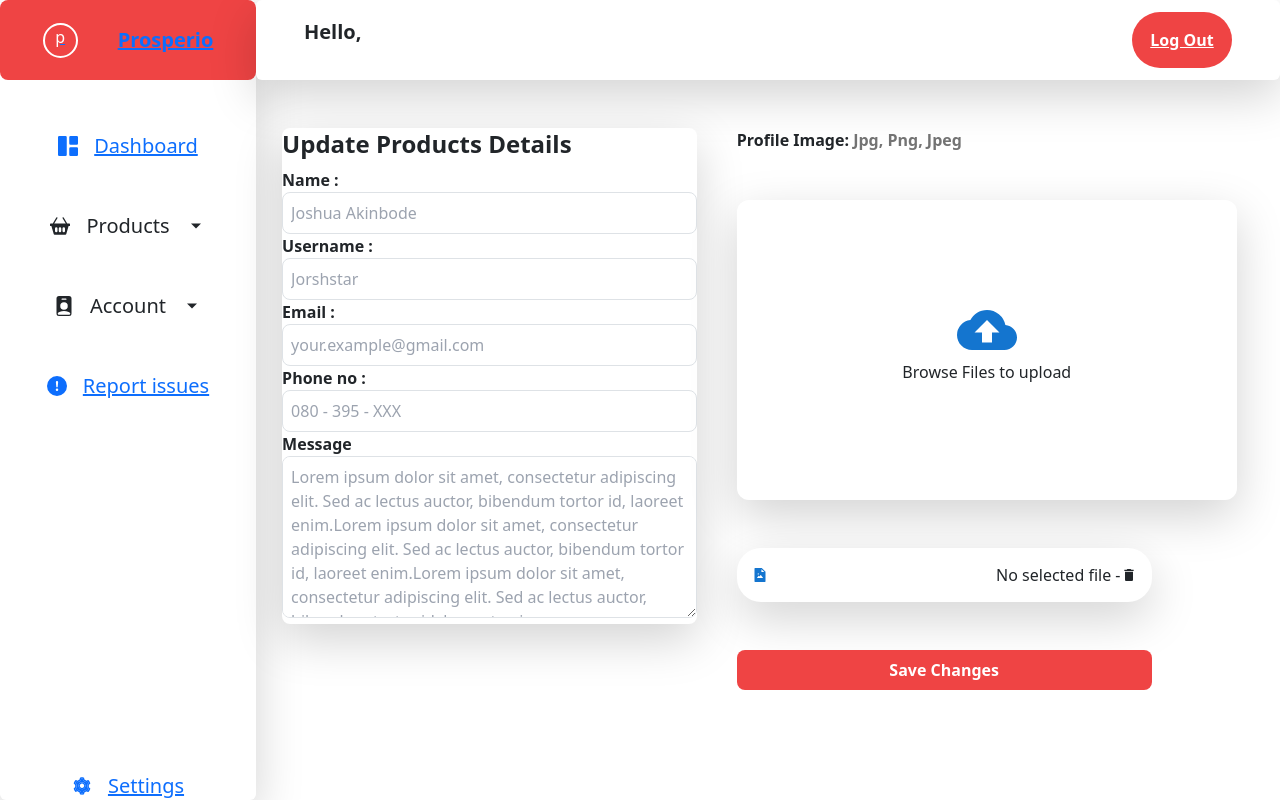
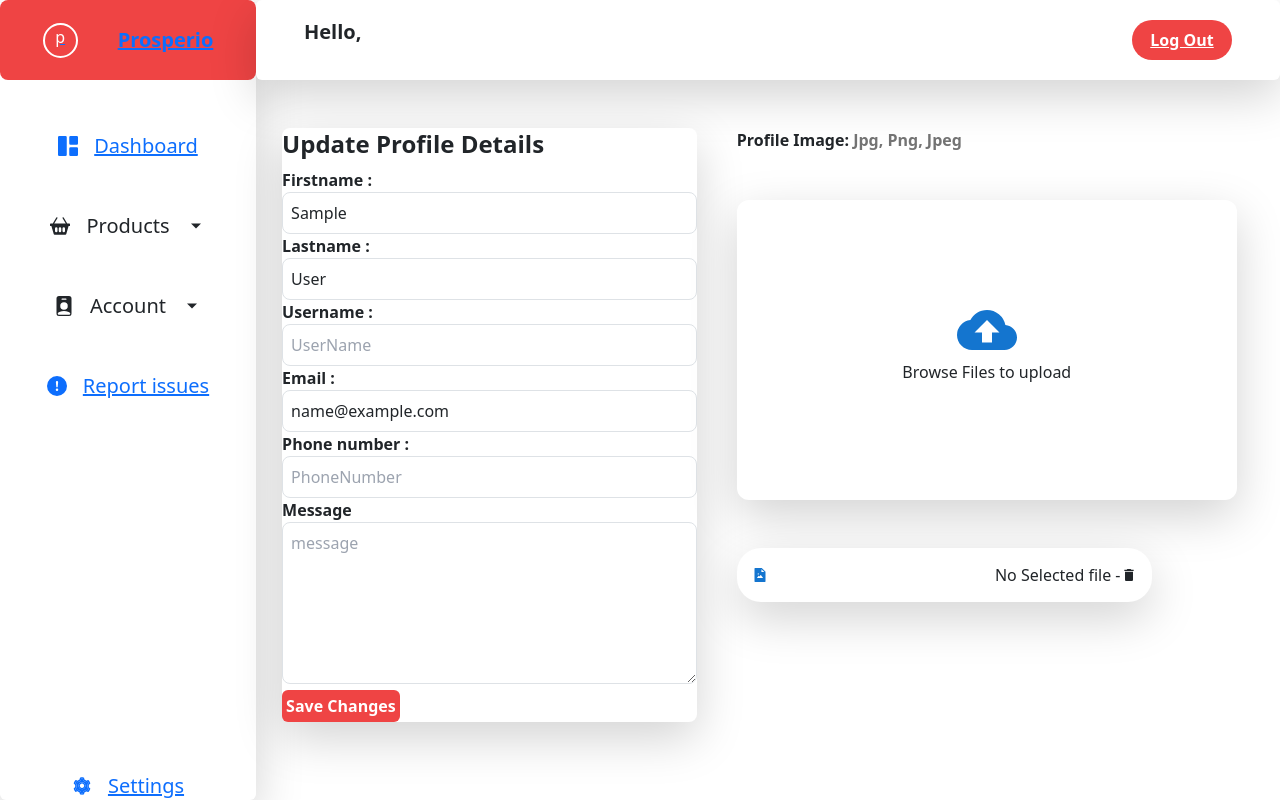
Before and after one commit to Jorshstar/Prosperio, a React (Vite) app in the folder frontend/: page /dashboard/update in a window 1280 px wide. Built offline with nearby package versions, Linux system fonts and the light colour scheme; sample sign-in values are in the browser's storage.

Commit message:
connected the backend to the profile

```diff
--- a/frontend/src/components/Dasheader.jsx
+++ b/frontend/src/components/Dasheader.jsx
@@ -30,7 +30,7 @@ export default function Dasheader() {
       <p className="font-bold text-xl">
         Hello, {userInfo ? <Link to='/dashboard/profile' className="text-red-500">{userInfo.userName}</Link> : "Guest"}
       </p>
-      <Link to='/signup' className="bg-red-500 text-white font-semibold text-center p-3 rounded-[50px] w-[100px]" onClick={logoutHandler}>
+      <Link to='/signup' className="bg-red-500 hover:bg-red-600 text-white font-semibold text-center p-2 rounded-[50px] w-[100px]" onClick={logoutHandler}>
         Log Out
       </Link>
     </div>
--- a/frontend/src/pages/Profile.jsx
+++ b/frontend/src/pages/Profile.jsx
@@ -1,8 +1,74 @@
-import profile from "../assets/profile.png";
+import { useState, useEffect } from "react";
+import { useDispatch, useSelector } from "react-redux";
+import { setCredentials } from "../slices/authSlice";
+import Loader from "../components/Loader";
+import { Link, useNavigate } from "react-router-dom";
+import { useProfileMutation } from "../slices/usersApiSlice";
+import { toast } from 'react-toastify';
 
 export default function Profile() {
+  const navigate = useNavigate();
+  const dispatch = useDispatch();
+
+  const { userInfo } = useSelector((state) => state.auth);
+  const { mutate: profileinfo } = useProfileMutation()
+
+
+  const initialState = {
+    firstName: userInfo?.firstName,
+    lastName: userInfo?.lastName,
+    userName: userInfo?.userName,
+    email: userInfo?.email,
+    phoneNumber: userInfo?.phoneNumber,
+    bio: userInfo?.bio,
+  }
+
+  const [profile] = useState(initialState)
+
+
+  const [isLoading, setIsLoading] = useState(false)
+
+  useEffect(() => {
+
+    if (!userInfo) {
+      navigate('/dashboard/profile');
+    }
+  }, [navigate, userInfo]);
+
+
+
+
+
+  const submitHandler = async (e) => {
+    e.preventDefault();
+
+    try {
+
+      // Save Profile
+      const formData = {
+        firstName: profile.firstName,
+        lastName: profile.lastName,
+        phoneNumber: profile.phoneNumber,
+        bio: profile.bio,
+        email: profile.email,
+        userName: profile,
+      };
+
+      const updatedProfile = await profileinfo(formData);
+
+      dispatch(setCredentials(updatedProfile));
+      toast.success('Profile info fetched successfully')
+      navigate("/dashboard/profile");
+    } catch (error) {
+      console.error('Error Fetching profile info:', error)
+      toast.error(error.message);
+    } finally {
+      setIsLoading(false)
+    }
+  };
+
   return (
-    <div className="flex flex-col justify-center w-[80vw] h-[85vh]">
+    <div className="flex flex-col justify-center w-[80vw] h-[85vh]" onSubmit={submitHandler}>
       <div className="flex items-start justify-center h-[100%] w-[90%] gap-10 mt-5">
         <div className="bg-white rounded-lg shadow-lg w-[45%] h-[100%] flex flex-col items-center justify-center ">
           <div className="h-[100%] w-[95%] flex flex-col gap-2 ">
@@ -10,28 +76,45 @@ export default function Profile() {
               Profile Details
             </h2>
 
-            <p className="font-bold  border-gray-300">Name : </p>
-            <p className="text-gray-500 font-semibold">Joshua Akinbode</p>
+            {isLoading ? (
+              <Loader />
+            ) : (
+              <>
+                <p className="font-bold  border-gray-300 mb-0 mt-1">Name : </p>
+                <p className="text-gray-500 font-semibold mb-1 mt-0">
+                    {`${profile.firstName} ${profile.lastName}`}
+                </p>
 
-            <p className="font-bold  border-gray-300">Username : </p>
-            <p className="text-gray-500 font-semibold">Joshy</p>
+                <p className="font-bold  border-gray-300 mb-0 mt-1">Username : </p>
+.                <p className="text-gray-500 font-semibold mb-1 mt-0">
+                  {profile.userName}
+                </p>
 
-            <p className="font-bold  border-gray-300">Email : </p>
-            <p className="text-gray-500 font-semibold">your.example@gmail.com</p>
+                <p className="font-bold  border-gray-300 mb-0 mt-1">Email : </p>
+                <p className="text-gray-500 font-semibold mb-1 mt-0">
+                  {profile.email}
+                </p>
 
-            <p className="font-bold  border-gray-300">Phone number : </p>
-            <p className="text-gray-500 font-semibold">080 - 395 - XXX</p>
+                <p className="font-bold  border-gray-300 mb-0 mt-1">Phone number : </p>
+                <p className="text-gray-500 font-semibold mb-1 mt-0">
+                  {profile.phoneNumber}
+                </p>
 
-
-            <b>Description:</b>
-            <p className="text-gray-500 font-semibold">
-              Lorem ipsum dolor sit amet, consectetur adipiscing elit. Sed ac
-              lectus auctor, bibendum tortor id, laoreet enim. Lorem ipsum dolor
-              sit amet, consectetur adipiscing elit. Sed ac lectus auctor,
-              bibendum tortor id, laoreet enim. Lorem ipsum dolor sit amet,
-              consectetur adipiscing elit. Sed ac lectus auctor, bibendum tortor
-              id, laoreet enim
-            </p>
+                <b className="mb-0 mt-1">Description:</b>
+                <p className="text-gray-500 font-semibold mb-1 mt-0">
+                  {profile.bio || "No description available"}
+                </p>
+                <>
+                  <div>
+                    <Link to="/dashboard/update">
+                      <button className="bg-red-500 hover:bg-red-600 text-white font-semibold text-center p-1 rounded mt-2">
+                        Edit Profile
+                      </button>
+                    </Link>
+                  </div>
+                </>
+              </>
+            )}
           </div>
         </div>
         <div className="w-[45%] h-[100%] flex flex-col gap-7">
--- a/frontend/src/pages/Updateprofile.jsx
+++ b/frontend/src/pages/Updateprofile.jsx
@@ -1,56 +1,128 @@
+import { useDispatch, useSelector } from 'react-redux'
 import { MdCloudUpload, MdDelete } from "react-icons/md";
 import { AiFillFileImage } from "react-icons/ai";
-import { useState } from "react";
+import { useState, useEffect } from "react";
+import { useNavigate } from 'react-router-dom';
+import Loader from "../components/Loader";
+import { toast } from 'react-toastify';
+import { setCredentials } from "../slices/authSlice";
+import { useUpdateUserMutation } from '../slices/usersApiSlice'
 
-export default function Updateprofile() {
-  const [image, setImage] = useState(null);
-  const [fileName, setFileName] = useState("No selected file");
+function Updateprofile() {
+  const [firstName, setFirstName] = useState('');
+  const [lastName, setLastName] = useState('');
+  const [userName, setUserName] = useState('');
+  const [email, setEmail] = useState('');
+  const [phoneNumber, setPhoneNumber] = useState('');
+  const [bio, setBio] = useState('');
+
+  const navigate = useNavigate();
+  const dispatch = useDispatch();
+
+  const { userInfo } = useSelector((state) => state.auth);
+  const [updateProfile, { isLoading }] = useUpdateUserMutation();
+
+  useEffect(() => {
+    setFirstName(userInfo.firstName);
+    setLastName(userInfo.lastName);
+    setUserName(userInfo.userName);
+    setEmail(userInfo.email);
+    setPhoneNumber(userInfo.phoneNumber);
+    setBio(userInfo.bio);
+
+  }, [ userInfo.firstName, userInfo.lastName, userInfo.userName, userInfo.email, userInfo.phoneNumber, userInfo.bio]);
+
+  const [profileImage, setProfileImage] = useState("");
+  const [fileName, setFileName] = useState("No Selected file");
+
+  const submitHandler = async (e) => {
+    e.preventDefault();
+    try {
+      const res = await updateProfile({
+        _id: userInfo._id,
+        firstName,
+        lastName,
+        userName,
+        email,
+        phoneNumber,
+        bio,
+      }).unwrap();
+      console.log(res);
+      dispatch(setCredentials(res));
+      navigate('/dashboard/profile');
+      toast.success("Profile Updated Successfully");
+    } catch (err) {
+      toast.error(err?.data?.message || err.error);
+    }
+  };
+
+
   return (
     <div className="flex flex-col justify-center w-[80vw]">
-      <div className="flex items-start justify-center w-[90%] gap-10 mt-5">
+      <div className="flex items-start justify-center w-[90%] gap-10 mt-5" onSubmit={submitHandler}>
         <div className="bg-white rounded-lg shadow-lg w-[45%] h-[100%] ">
-          <h2 className="text-2xl font-bold ">Update Products Details</h2>
-          <form className="">
+          <h2 className="text-2xl font-bold ">Update Profile Details</h2>
+          <form className="" >
             <div className="">
               <label htmlFor="subject" className="font-bold">
-                Name :
+                Firstname :
               </label>
               <input
                 type="text"
-                id="subject"
-                name="subject"
-                placeholder="Joshua Akinbode"
+                id="firstName"
+                name="firstName"
+                placeholder="First Name"
                 className="w-full border border-gray-400 p-2 rounded-lg"
+                value={firstName}
+                onChange={(e) => setFirstName(e.target.value)}
+              />
+              <label htmlFor="subject" className="font-bold">
+                Lastname :
+              </label>
+              <input
+                type="text"
+                id="lastName"
+                name="lastName"
+                placeholder="Last Name"
+                className="w-full border border-gray-400 p-2 rounded-lg"
+                value={lastName}
+                onChange={(e) => setLastName(e.target.value)}
               />
               <label htmlFor="" className="font-bold">
                 Username :
               </label>
               <input
                 type="text"
-                id="subject"
-                name="subject"
-                placeholder="Jorshstar"
+                id='userName'
+                name="userName"
+                placeholder="UserName"
                 className="w-full border border-gray-400 p-2 rounded-lg"
+                value={userName}
+                onChange={(e) => setUserName(e.target.value)}
               />
               <label htmlFor="" className="font-bold">
                 Email :
               </label>
               <input
                 type="text"
-                id="subject"
-                name="subject"
-                placeholder="your.example@gmail.com"
+                id="email"
+                name="email"
+                placeholder="email"
                 className="w-full border border-gray-400 p-2 rounded-lg"
+                value={email}
+                onChange={(e) => setEmail(e.target.value)}
               />
               <label htmlFor="" className="font-bold">
-                Phone no :
+                Phone number :
               </label>
               <input
                 type="text"
-                id="subject"
-                name="subject"
-                placeholder="080 - 395 - XXX"
+                id='phoneNumber'
+                name="phoneNumber"
+                placeholder="PhoneNumber"
                 className="w-full border border-gray-400 p-2 rounded-lg"
+                value={phoneNumber}
+                onChange={(e) => setPhoneNumber(e.target.value)}
               />
             </div>
             <div className="">
@@ -58,13 +130,22 @@ export default function Updateprofile() {
                 Message
               </label>
               <textarea
-                id="message"
-                name="message"
+                name="bio"
                 rows={6}
-                placeholder="Lorem ipsum dolor sit amet, consectetur adipiscing elit. Sed ac lectus auctor, bibendum tortor id, laoreet enim.Lorem ipsum dolor sit amet, consectetur adipiscing elit. Sed ac lectus auctor, bibendum tortor id, laoreet enim.Lorem ipsum dolor sit amet, consectetur adipiscing elit. Sed ac lectus auctor, bibendum tortor id, laoreet enim"
+                placeholder="message"
                 className="w-full border border-gray-400 p-2 rounded-lg"
+                value={bio}
+                onChange={(e) => setBio(e.target.value)}
               />
             </div>
+
+            <div>
+
+              <button type='submit' className="bg-red-500 hover:bg-red-600 text-white font-semibold text-center p-1 rounded mt-0 mb-0">Save Changes</button>
+
+
+            {isLoading && <Loader/>}
+          </div>
           </form>
         </div>
         <div className="w-[45%] flex flex-col justify-center gap-5">
@@ -86,12 +167,12 @@ export default function Updateprofile() {
               onChange={({ target: { files } }) => {
                 files[0] && setFileName(files[0].name);
                 if (files) {
-                  setImage(URL.createObjectURL(files[0]));
+                  setProfileImage(URL.createObjectURL(files[0]));
                 }
               }}
             />
-            {image ? (
-              <img src={image} width={150} height={150} alt={fileName} />
+            {profileImage ? (
+              <img src={profileImage} width={150} height={150} alt={fileName} />
             ) : (
               <>
                 <MdCloudUpload color="#1475cf" size={60} />
@@ -106,19 +187,17 @@ export default function Updateprofile() {
               <MdDelete
                 onClick={() => {
                   setFileName("No selected File");
-                  setImage(null);
+                  setProfileImage(null);
                 }}
               />
             </span>
           </section>
-          <button
-            type="submit"
-            className="bg-red-500 hover:bg-red-600 text-white font-bold py-2 px-4 rounded-lg transition duration-200"
-          >
-            Save Changes
-          </button>
+
+
         </div>
       </div>
     </div>
   );
 }
+
+export default Updateprofile
```
Also changed, not shown: frontend/src/slices/usersApiSlice.js (+18 -2 lines), 2 other files (tests, documents, lock files or other folders).
